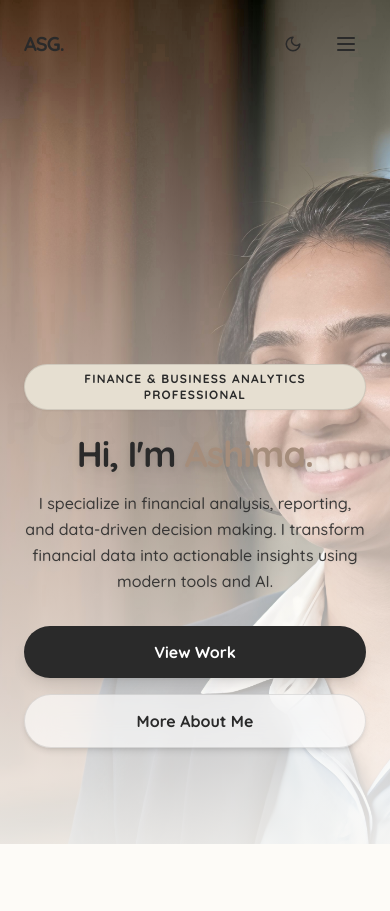
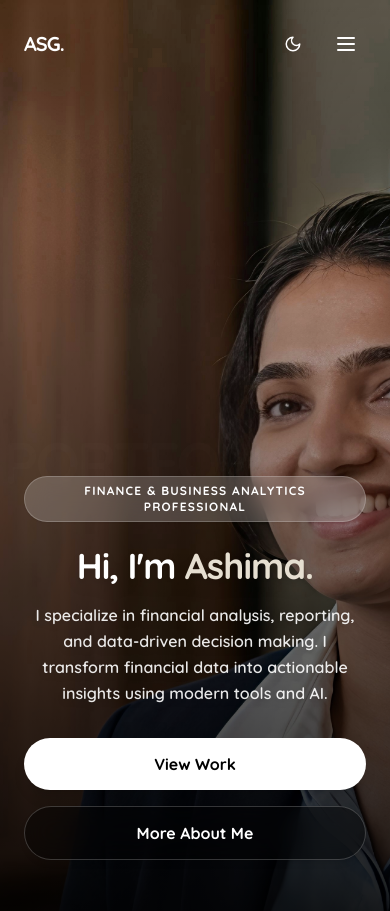
Before and after one commit to AshimaSusan/Portfolio, a React (Vite) app: page / in a window 390 px wide. Shown: the top 911 px of the page. Built offline with nearby package versions, Linux system fonts and the light colour scheme.

Commit message:
Force text to bottom on mobile, use white text on dark hero mask, and fix navbar white icons pre-scroll

```diff
--- a/src/components/Hero.jsx
+++ b/src/components/Hero.jsx
@@ -5,57 +5,57 @@ const Hero = () => {
   return (
     <section className="relative min-h-screen flex items-stretch overflow-hidden pt-20" id="home">
       {/* Background Avatar Image with Faded Effect */}
-      <div className="absolute inset-0 z-0 pointer-events-none overflow-hidden bg-background-light/50 dark:bg-background-dark/50">
+      <div className="absolute inset-0 z-0 pointer-events-none overflow-hidden bg-black/20">
         <img
           src={`${import.meta.env.BASE_URL}avatar.png`}
           alt="Background Avatar"
           className="w-full h-full object-cover object-center opacity-100 dark:opacity-90"
         />
         {/* Protective gradients for text legibility. Bottom on mobile, Left on desktop */}
-        <div className="absolute inset-0 bg-gradient-to-t from-background-light/90 via-background-light/50 to-transparent md:bg-gradient-to-r md:from-background-light/80 md:via-background-light/40 md:to-transparent dark:from-background-dark/90 dark:via-background-dark/50 md:dark:from-background-dark/85 md:dark:via-background-dark/40"></div>
+        <div className="absolute inset-0 bg-gradient-to-t from-black/90 via-black/40 to-transparent md:bg-gradient-to-r md:from-black/90 md:via-black/50 md:to-transparent"></div>
       </div>
 
       {/* Background Large Text */}
-      <div className="absolute inset-0 flex items-center justify-center md:justify-start md:px-12 pointer-events-none overflow-hidden touch-none select-none z-0 opacity-30">
+      <div className="absolute inset-0 flex items-center justify-center md:justify-start md:px-12 pointer-events-none overflow-hidden touch-none select-none z-0 opacity-20">
         <motion.h1
           initial={{ opacity: 0, scale: 0.9 }}
           animate={{ opacity: 0.05, scale: 1 }}
           transition={{ duration: 1.5, ease: "easeOut" }}
-          className="text-[15vw] font-black leading-none whitespace-nowrap text-primary-light dark:text-primary-dark"
+          className="text-[15vw] font-black leading-none whitespace-nowrap text-white"
           style={{ letterSpacing: '-0.05em' }}
         >
           PORTFOLIO '25
         </motion.h1>
       </div>
 
-      <div className="container mx-auto px-6 md:px-12 relative z-10 flex flex-col justify-end md:justify-center items-center md:items-start pb-24 md:pb-0 w-full h-full min-h-[calc(100vh-80px)]">
+      <div className="container mx-auto px-6 md:px-12 relative z-10 flex flex-col justify-end md:justify-center items-center md:items-start pb-16 md:pb-0 w-full h-full min-h-screen pt-32">
         {/* Text Content */}
         <motion.div
           initial={{ opacity: 0, y: 30 }}
           animate={{ opacity: 1, y: 0 }}
           transition={{ duration: 0.8, delay: 0.2 }}
-          className="flex flex-col items-center text-center md:items-start md:text-left max-w-xl mt-auto md:mt-12"
+          className="flex flex-col items-center text-center md:items-start md:text-left max-w-xl mt-auto md:mt-12 w-full"
         >
-          <span className="inline-block py-1.5 px-3 rounded-full bg-accent-light dark:bg-accent-dark backdrop-blur-md text-xs font-bold mb-6 tracking-widest uppercase border border-black/10 dark:border-white/10 shadow-sm text-primary-light dark:text-primary-dark">
+          <span className="inline-block py-1.5 px-3 rounded-full bg-white/20 backdrop-blur-md text-xs font-bold mb-6 tracking-widest uppercase border border-white/20 shadow-sm text-white">
             Finance & Business Analytics Professional
           </span>
-          <h1 className="text-4xl md:text-5xl lg:text-7xl font-bold tracking-tight mb-4 drop-shadow-lg text-primary-light dark:text-white">
-            Hi, I'm <span className="text-[#a58d7b] dark:text-[#c4a993] relative inline-block">Ashima.</span>
+          <h1 className="text-4xl md:text-5xl lg:text-7xl font-bold tracking-tight mb-4 drop-shadow-lg text-white">
+            Hi, I'm <span className="text-[#e6dfd1] relative inline-block">Ashima.</span>
           </h1>
-          <p className="text-base md:text-lg text-primary-light/90 dark:text-white/90 mb-8 leading-relaxed font-medium drop-shadow-sm max-w-lg">
+          <p className="text-base md:text-xl text-white/90 mb-8 leading-relaxed font-semibold drop-shadow-md max-w-lg">
             I specialize in financial analysis, reporting, and data-driven decision making. I transform financial data into actionable insights using modern tools and AI.
           </p>
 
           <div className="flex flex-col sm:flex-row gap-4 justify-center md:justify-start w-full">
             <a
               href="#projects"
-              className="px-8 py-3.5 bg-primary-light dark:bg-primary-dark text-white dark:text-black rounded-full font-bold hover:scale-105 transition-transform active:scale-95 shadow-lg"
+              className="px-8 py-3.5 bg-white text-black rounded-full font-bold hover:scale-105 transition-transform active:scale-95 shadow-lg"
             >
               View Work
             </a>
             <a
               href="#about"
-              className="px-8 py-3.5 bg-white/60 dark:bg-black/60 backdrop-blur-lg border border-black/10 dark:border-white/10 rounded-full font-bold hover:bg-white/80 dark:hover:bg-black/80 transition-colors text-center text-primary-light dark:text-primary-dark shadow-md"
+              className="px-8 py-3.5 bg-black/40 backdrop-blur-lg border border-white/20 rounded-full font-bold hover:bg-black/60 transition-colors text-center text-white shadow-md"
             >
               More About Me
             </a>
--- a/src/components/Navbar.jsx
+++ b/src/components/Navbar.jsx
@@ -37,7 +37,7 @@ const Navbar = ({ darkMode, toggleDarkMode }) => {
       />
 
       <div className="container mx-auto px-6 md:px-12 flex justify-between items-center relative z-10">
-        <a href="#" className="text-xl font-bold tracking-tighter">
+        <a href="#" className={`text-xl font-bold tracking-tighter ${scrolled ? 'text-primary-light dark:text-primary-dark' : 'text-white'}`}>
           ASG.
         </a>
 
@@ -47,14 +47,22 @@ const Navbar = ({ darkMode, toggleDarkMode }) => {
             <a
               key={link.name}
               href={link.href}
-              className="text-sm font-medium hover:text-secondary-light dark:hover:text-secondary-dark transition-colors"
+              className={`text-sm font-bold transition-colors ${
+                scrolled
+                  ? 'text-primary-light/70 hover:text-primary-light dark:text-primary-dark/70 dark:hover:text-primary-dark'
+                  : 'text-white/80 hover:text-white'
+              }`}
             >
               {link.name}
             </a>
           ))}
           <button
             onClick={toggleDarkMode}
-            className="p-2 rounded-full hover:bg-black/5 dark:hover:bg-white/10 transition-colors"
+            className={`p-2 rounded-full transition-colors ${
+              scrolled
+                ? 'hover:bg-black/5 dark:hover:bg-white/10 text-primary-light dark:text-primary-dark'
+                : 'hover:bg-white/20 text-white'
+            }`}
             aria-label="Toggle Dark Mode"
           >
             {darkMode ? <Sun size={18} /> : <Moon size={18} />}
@@ -65,13 +73,17 @@ const Navbar = ({ darkMode, toggleDarkMode }) => {
         <div className="flex items-center space-x-4 md:hidden">
           <button
             onClick={toggleDarkMode}
-            className="p-2 rounded-full hover:bg-black/5 dark:hover:bg-white/10 transition-colors"
+            className={`p-2 rounded-full transition-colors ${
+              scrolled
+                ? 'hover:bg-black/5 dark:hover:bg-white/10 text-primary-light dark:text-primary-dark'
+                : 'hover:bg-white/20 text-white'
+            }`}
           >
             {darkMode ? <Sun size={18} /> : <Moon size={18} />}
           </button>
           <button
             onClick={() => setMobileMenuOpen(!mobileMenuOpen)}
-            className="p-2"
+            className={`p-2 ${scrolled ? 'text-primary-light dark:text-primary-dark' : 'text-white'}`}
           >
             {mobileMenuOpen ? <X size={24} /> : <Menu size={24} />}
           </button>
```
